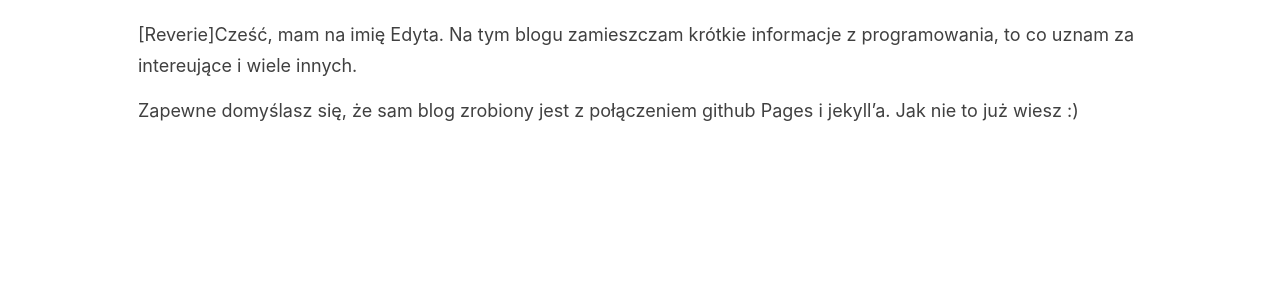
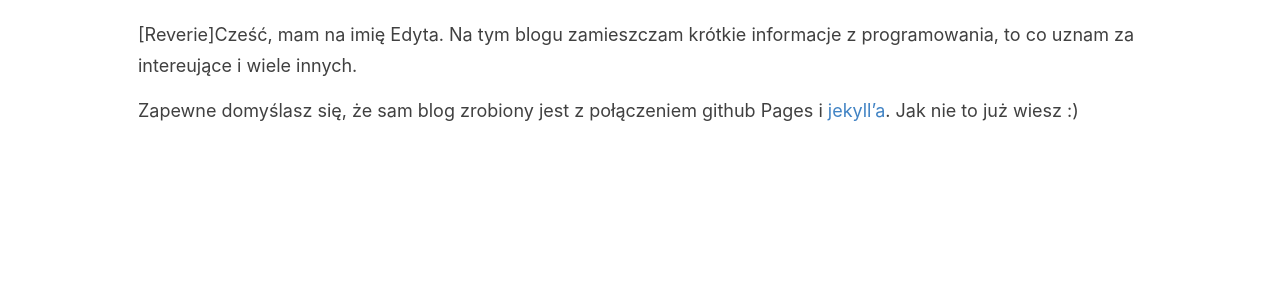
Before and after one commit to xyz-09/blog, a Jekyll site: the page built from _pages/about.md, in a window 1280 px wide. Shown: the part 185-478 px from the top of the page. Built offline with Jekyll 4.4.1, drawn with Linux system fonts in a browser that asks for light colours; some of the changed lines change nothing that is shown.

Commit message:
post view

```diff
--- a/_pages/about.md
+++ b/_pages/about.md
@@ -6,4 +6,4 @@ permalink: /o-mnie/
 
 [Reverie]Cześć, mam na imię Edyta. Na tym blogu zamieszczam krótkie informacje z programowania, to co uznam za intereujące i wiele innych.
 
-Zapewne domyślasz się, że sam blog zrobiony jest z połączeniem github Pages i jekyll'a. Jak nie to już wiesz :)
+Zapewne domyślasz się, że sam blog zrobiony jest z połączeniem github Pages i [jekyll'a](https://github.com/amitmerchant1990/reverie). Jak nie to już wiesz :)
```
